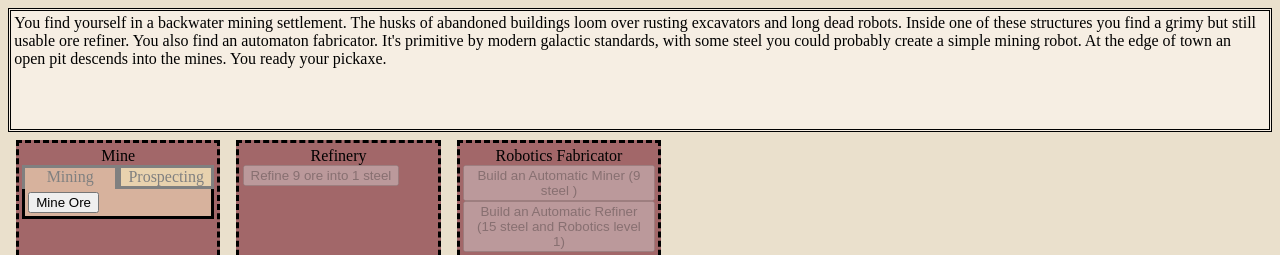
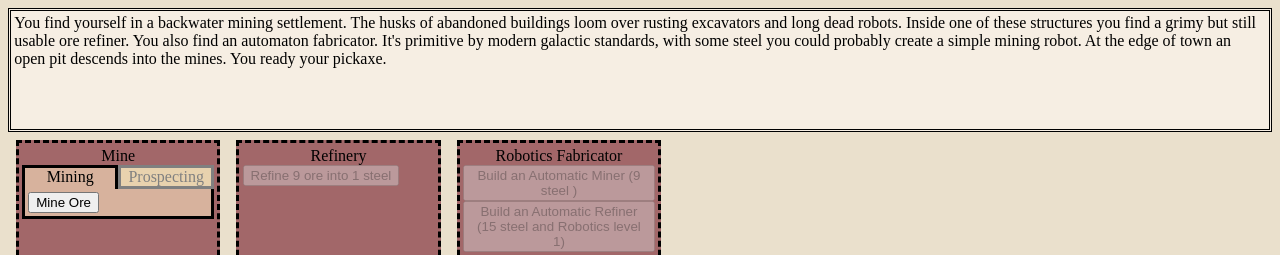
Before and after one commit to michaelwhittemore/vue-clicker-game, a Vue app: page / in a window 1280 px wide. Shown: the top 255 px of the page. Built offline with nearby package versions, Linux system fonts and the light colour scheme.

Commit message:
in the weeds on the optional disable

```diff
--- a/src/components/MineComponents/MineLocation.vue
+++ b/src/components/MineComponents/MineLocation.vue
@@ -31,7 +31,8 @@ const mineTabNames: Array<TabInformation> = [
 <template>
   <LocationComponent :location-name="'Mine'">
       <!-- <SelectableTab :tabs-map="mineTabs" :starting-tab="'Prospecting'" :tab-names="mineTabNames"> -->
-      <SelectableTab :tabs-map="mineTabs" :starting-tab="'Mining'" :tab-names="mineTabNames">
+      <SelectableTab :tabs-map="mineTabs" :starting-tab="'Mining'" :tab-names="mineTabNames"
+      :optional-should-disable-second-tab="computedDisableProspectingTab">
       </SelectableTab>
     </LocationComponent>
 </template>
--- a/src/components/UtilityComponents/SelectableTab.vue
+++ b/src/components/UtilityComponents/SelectableTab.vue
@@ -8,16 +8,21 @@ const props = defineProps<{
   tabNames: Array<TabInformation>,
   optionalFirstTabName?: string,
   optionalSecondTabName?: string,
-  optionalShouldDisableFirstTab?: ComputedRef<boolean>,
-  optionalShouldDisableSecondTab?: ComputedRef<boolean>,
+  optionalShouldDisableFirstTab?: boolean,
+  optionalShouldDisableSecondTab?: boolean,
 }>()
-let { optionalShouldDisableFirstTab, optionalShouldDisableSecondTab } = props;
+// let { optionalShouldDisableFirstTab, optionalShouldDisableSecondTab } = props;
 // hERe! need to verify that these work then use them
-if (!optionalShouldDisableFirstTab) {
-  optionalShouldDisableFirstTab = computed(() => true)
+let shouldDisableFirstTab = false;
+if (props.optionalShouldDisableFirstTab) {
+  console.log('here 1')
+  shouldDisableFirstTab = props.optionalShouldDisableFirstTab
 }
-if (!optionalShouldDisableSecondTab) {
-  optionalShouldDisableSecondTab = computed(() => true)
+
+let shouldDisableSecondTab = false;
+if (props.optionalShouldDisableSecondTab) {
+  console.log('here 2')
+  shouldDisableSecondTab = props.optionalShouldDisableSecondTab // should be false
 }
 // Need to add a 'disabled' given that we don't have a button.
 // Should not be clickable and should be grey-outed
@@ -27,12 +32,12 @@ const tabSelector = ref(props.startingTab)
 <template>
   <div class="flexUtility">
     <div :class="[tabNames[0].tabColorClass, { selectedTab: tabSelector === tabNames[0].tabName },
-     {'disabledTabSelector': optionalShouldDisableFirstTab}]"
+     {'disabledTabSelector': shouldDisableFirstTab}]"
     class="tabSelector"
       @click="tabSelector = tabNames[0].tabName">{{ optionalFirstTabName || tabNames[0].tabName }}
     </div>
     <div :class="[tabNames[1].tabColorClass, { selectedTab: tabSelector === tabNames[1].tabName },
-  {'disabledTabSelector': optionalShouldDisableSecondTab}]" class="tabSelector"
+  {'disabledTabSelector': shouldDisableSecondTab}]" class="tabSelector"
       @click="tabSelector = tabNames[1].tabName">{{ optionalSecondTabName || tabNames[1].tabName }}</div>
   </div>
   <KeepAlive>
```
